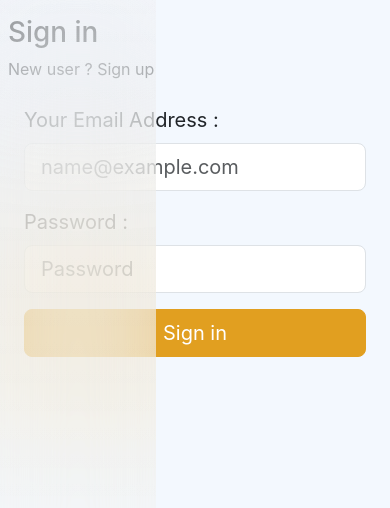
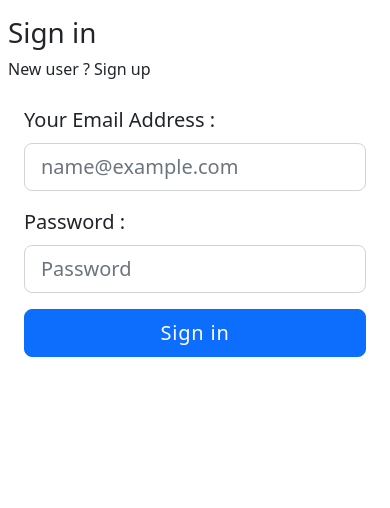
Before and after one commit to Jaffar-Hussein/Finplan, a React (Create React App) app: page /login in a window 390 px wide. Shown: the top 508 px of the page. Built offline with nearby package versions, Linux system fonts and the light colour scheme; no server answers.

Commit message:
login styling

```diff
--- a/package.json
+++ b/package.json
@@ -5,6 +5,7 @@
     "@testing-library/jest-dom": "^5.16.5",
     "@testing-library/react": "^13.4.0",
     "@testing-library/user-event": "^14.4.3",
+    "bootstrap": "^5.2.3",
     "react": "^18.2.0",
     "react-dom": "^18.2.0",
     "react-hook-form": "^7.41.5",
--- a/src/index.js
+++ b/src/index.js
@@ -5,6 +5,7 @@
 import {BrowserRouter as Router} from "react-router-dom"
 import reportWebVitals from './reportWebVitals';
 import { sendToVercelAnalytics } from './vitals';
+import 'bootstrap/dist/css/bootstrap.css';
 
 const root = ReactDOM.createRoot(document.getElementById('root'));
 
--- a/src/style.css
+++ b/src/style.css
@@ -2,54 +2,23 @@
     background-color:transparent;
     }
     .bg-image {
-    /* background-image: url('assets/signin.svg'); */
-    background-position: center;
-    background-repeat: no-repeat;
-    background-size: cover;
-  }
-  .signup-image {
-    /* background-image: url('assets/loginBg.png'); */
+    background-image: url('./assets/background.png');
     background-position: center;
     background-repeat: no-repeat;
     background-size: cover;
     }
 
-
     .login-heading {
-    letter-spacing: 5px;
+    font-weight: 300;
     }
 
-  .btn-primary{
-    background-color:rgba(225, 159, 32, 1)!important;
-    border-color: rgba(225, 159, 32, 1) !important;
-  }
-  .btn-secondary{
-    background-color:transparent!important;
-    border-color: rgba(225, 159, 32, 1)!important;
-    color:rgba(225, 159, 32, 1)!important;
+    .btn-login {
+    font-size: 0.9rem;
+    letter-spacing: 0.05rem;
+    padding: 0.75rem 1rem;
+    background-color: #005F73;
     }
     .login {
     min-height: 100vh;
-    background-color: #1E1E1E;;
+    background: rgba(155, 201, 255, 0.13);
     }
-  .userName, .pass{
-    background: transparent !important;
-
-
-  }
-
-  .form-control.is-invalid:focus{
-    box-shadow: none!important;
-  }
-  .second-auth{
-    background-color: rgb(243, 248, 254);
-  }
-  .aurora {
-         background: linear-gradient(180deg, rgba(255, 255, 255, 0.132) 0%, rgba(255, 255, 255, 0.0165) 100%);
-        backdrop-filter: blur(100px);
-        position: absolute;
-        width: 40%;
-        height: 850px;
-        left: 0px;
-        top: 0px;
-  }
--- a/src/styling/sign-up.css
+++ b/src/styling/sign-up.css
@@ -278,9 +278,6 @@
         color: white;
 }
 
-form{
-        margin-left: 400px;
-}
 
 #checkbox{
     font-family: "Poppins", sans-serif;
```
Also changed, not shown: src/components/login.js (+33 -33 lines), 1 other file (tests, documents, lock files or other folders). Lines whose indentation alone changed are shown as unchanged.
